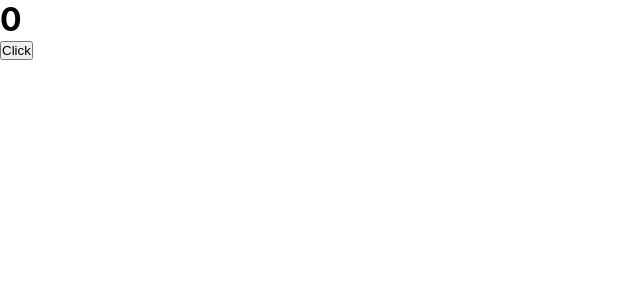
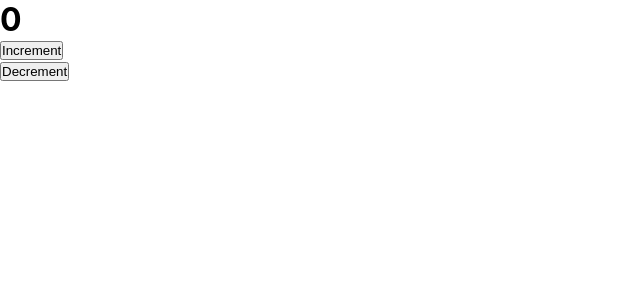
Before and after one commit to Mudassir5367/raect-assign-practice-lecture, a React (Create React App) app: page / in a window 1280 px wide. Shown: the top 300 px of the page, without its empty margins (0-640 px from the left). Built offline with nearby package versions, Linux system fonts and the light colour scheme.

Commit message:
useReducer

```diff
--- a/src/App.js
+++ b/src/App.js
@@ -1,7 +1,8 @@
 import  './App.css';
 import React from 'react'
 // import ArrayUsestate from './components/ArrayUsestate';
-import UseEffect from './components/UseEffect';
+// import UseEffect from './components/UseEffect';
+import UseReducer from './components/UseReducer';
 // import Child from './components/Child';
 // import ConditionalRandering from './components/ConditionalRandering';
 
@@ -21,7 +22,8 @@
    {/* <Child obj1 = {obj}/> */}
    {/* <ConditionalRandering obj1 = {obj} obj3 = {obj2} /> */}
    {/* <ArrayUsestate/> */}
-   <UseEffect/>
+   {/* <UseEffect/> */}
+   <UseReducer/>
 
       </div>
     </>
--- /dev/null
+++ b/src/components/UseReducer.js
@@ -0,0 +1,25 @@
+import React, { useReducer } from 'react'
+
+export default function UseReducer() {
+    const initialState = 0;
+    const reducer = (state,action) =>{
+        // console.log(state, action);
+        if(action.type ==='Increment'){
+            return state + 1;
+        }
+        if(action.type ==='Decrement'){
+            return state - 1;
+        }
+        return state;
+    }
+    const [state,dispatch] = useReducer(reducer,initialState)
+
+  return (
+    <>
+      <h1>{state}</h1>
+      <button onClick = {()=> dispatch({type:'Increment'})}>Increment</button>
+      <br></br>
+      <button onClick = {()=> dispatch({type:'Decrement'})}>Decrement</button>
+    </>
+  )
+}
```
